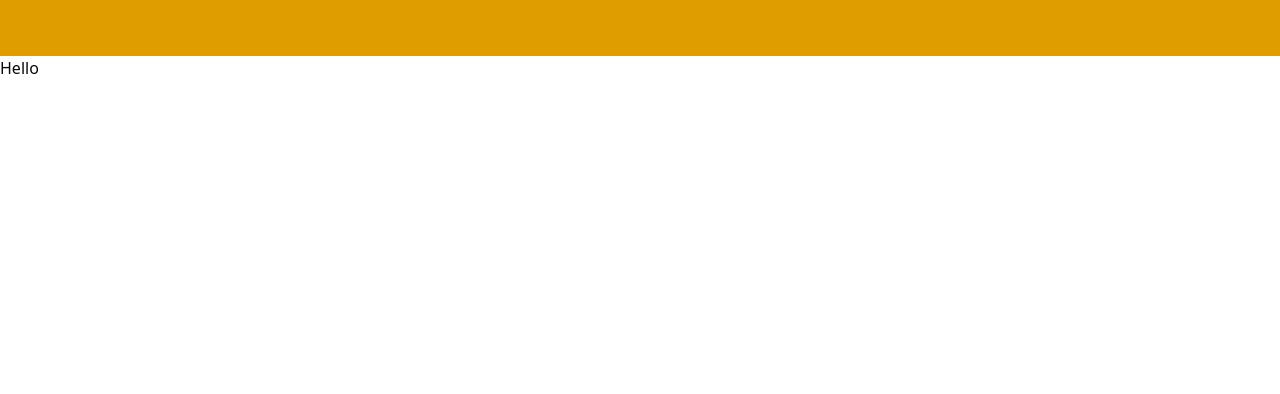
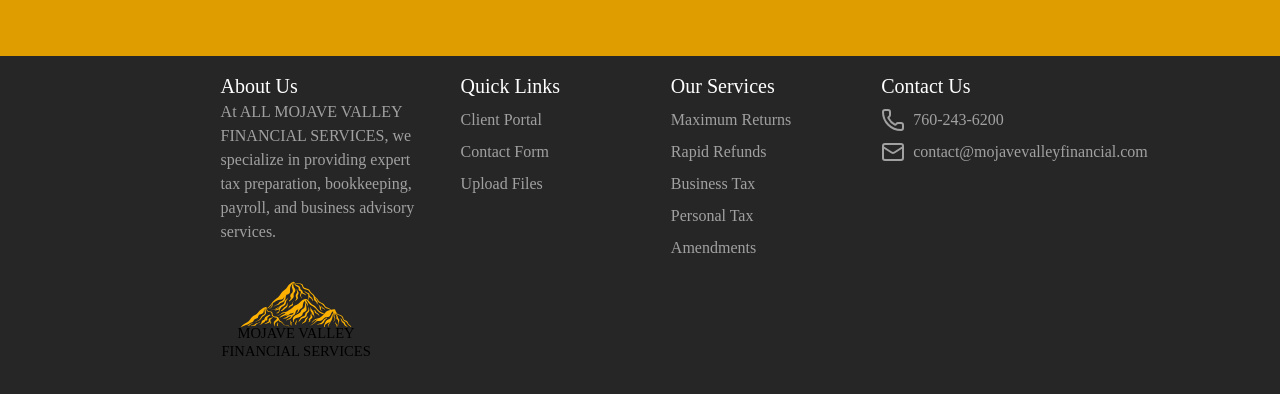
Before and after one commit to currency-covenant/mojave-valley-financial-services, a React (Vite) app in the folder client/: page / in a window 1280 px wide. Shown: the part 3620-4014 px from the top of the page. Before the commit the page ends 3700 px from the top, so only its background shows below. Built offline with nearby package versions, Linux system fonts and the light colour scheme.

Commit message:
Footer Added

```diff
--- a/client/src/components/home/Footer.tsx
+++ b/client/src/components/home/Footer.tsx
@@ -1,7 +1,51 @@
+import { Logo } from "@/components/global/icons";
+import { Mail, Phone } from "lucide-react";
+
 export default function Footer() {
   return (
     <>
-      <p>Hello</p>
+      <footer className="bg-neutral-800 text-white font-dmSerifDisplay px-4 py-4 flex flex-col gap-8 lg:flex-row justify-center items-start">
+        <div className="flex flex-col justify-cemter items-start w-full lg:w-1/4 lg:max-w-1/6">
+          <h5 className="text-xl">About Us</h5>
+          <p className="text-neutral-400">
+            At ALL MOJAVE VALLEY FINANCIAL SERVICES, we specialize in providing
+            expert tax preparation, bookkeeping, payroll, and business advisory
+            services.
+          </p>
+          <Logo />
+        </div>
+        <div className="flex flex-col justify-cemter items-start w-full lg:w-1/7">
+          <h5 className="text-xl">Quick Links</h5>
+          <ul className="flex flex-col gap-2 py-2 justify-center items-start text-neutral-400">
+            <li>Client Portal</li>
+            <li>Contact Form</li>
+            <li>Upload Files</li>
+          </ul>
+        </div>
+        <div className="flex flex-col justify-cemter items-start w-full lg:w-1/7">
+          <h5 className="text-xl">Our Services</h5>
+          <ul className="flex flex-col gap-2 py-2 justify-center items-start text-neutral-400">
+            <li>Maximum Returns</li>
+            <li>Rapid Refunds</li>
+            <li>Business Tax</li>
+            <li>Personal Tax</li>
+            <li>Amendments</li>
+          </ul>
+        </div>
+        <div className="flex flex-col justify-cemter items-start w-full lg:w-1/7">
+          <h5 className="text-xl">Contact Us</h5>
+          <ul className="flex flex-col gap-2 justify-center items-start text-neutral-400 py-2">
+            <li className="flex flex-row gap-2">
+              <Phone />
+              <p>760-243-6200</p>
+            </li>
+            <li className="flex flex-row gap-2">
+              <Mail />
+              <p>contact@mojavevalleyfinancial.com</p>
+            </li>
+          </ul>
+        </div>
+      </footer>
     </>
   );
 }
```
